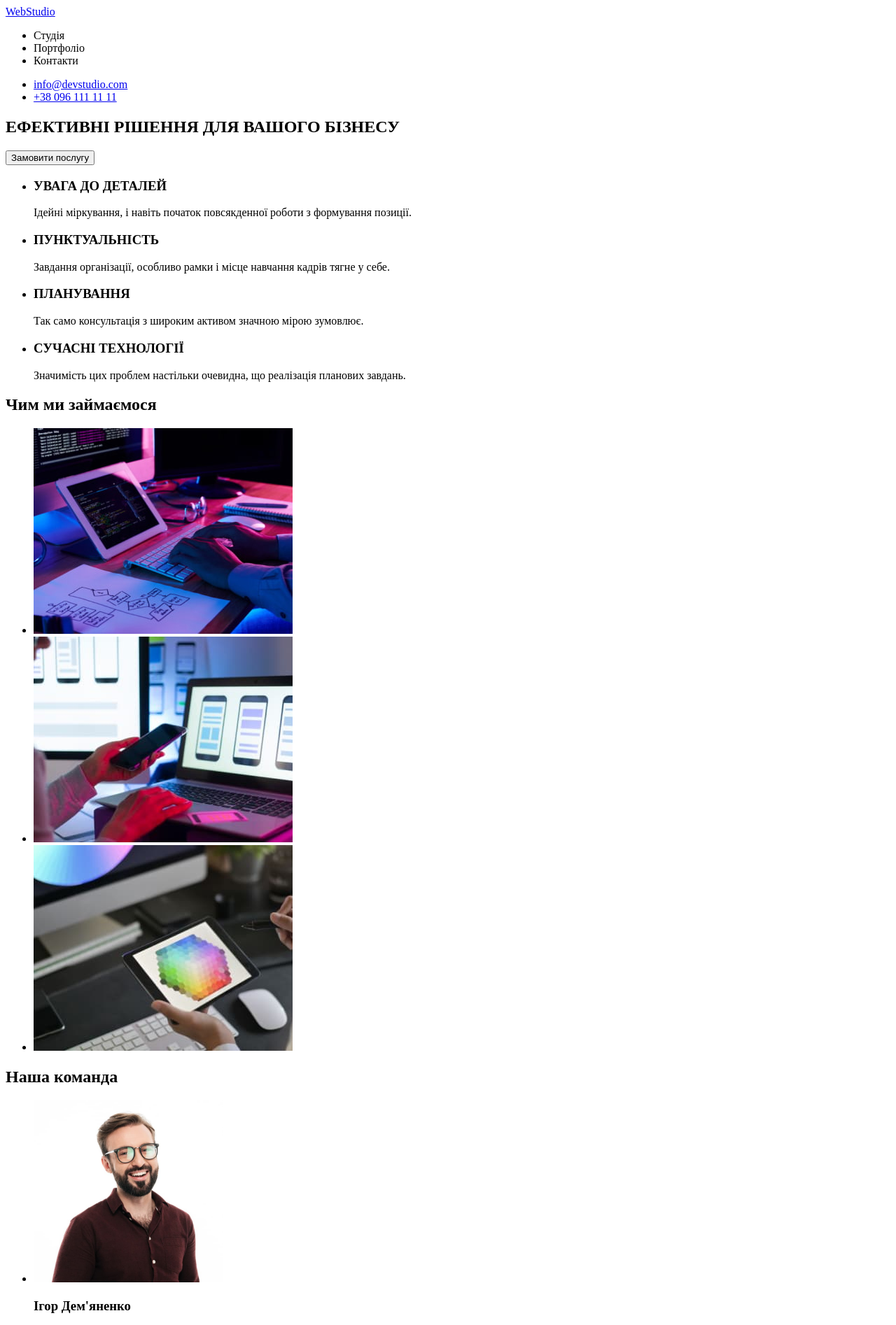
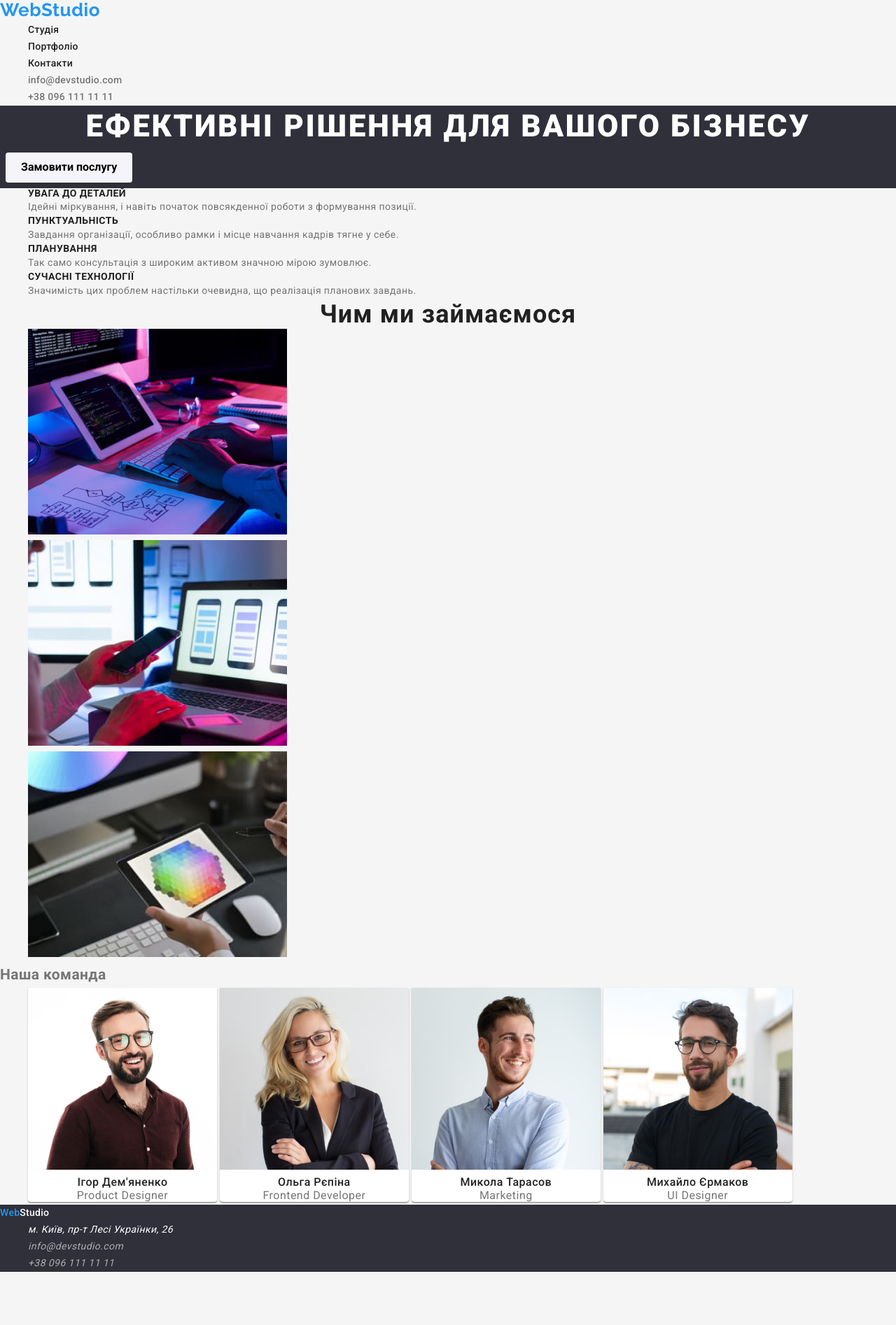
Before and after one commit to Anzhelika-Light/goit-markup-hw-01, a plain HTML site: page index.html in a window 1280 px wide. Shown: the top 1894 px of the page at 70% size. After the commit the page ends 1818 px from the top, so only its background shows below. Drawn offline with Linux system fonts and the light colour scheme.

Commit message:
1st commit

```diff
--- /dev/null
+++ b/css/styles.css
@@ -0,0 +1,261 @@
+/* Defining variables */
+:root {
+  --accent-color: #2196f3;
+  --logo-header-second-color: #000000;
+  --text-color: #757575;
+  --title-text-color: #212121;
+  --filter-button-text-color: #212121;
+  --banner-background-color: #2f303a;
+  --banner-text-color: #ffffff;
+  --footer-text-color: #ffffff;
+  --footer-mail-and-phone-color: rgba(255, 255, 255, 0.6);
+
+  --primary-page-background-color: #f5f5f5;
+  --button-hover-color: #2196f3;
+  --button-hover-text-color: #ffffff;
+  --footer-background-color: #2f303a;
+  --team-section-background-color: #f5f4fa;
+  --teammate-background-color: #ffffff;
+  --filter-button-background-color: #f5f4fa;
+
+  --main-font-family: "Roboto", sans-serif;
+  --logo-font-family: "Raleway", sans-serif;
+}
+
+* {
+    box-sizing: border-box;
+    margin: 0;
+}
+
+/* Site nav */
+
+body {
+    background-color: var(--primary-page-background-color);
+    color: var(--text-color);
+    font-family: var(--main-font-family);
+    font-style: normal;
+    font-weight: 400;
+    font-size: 14px;
+    line-height: 1.71;
+    letter-spacing: 0.03em;
+}
+
+/* header */
+
+.header {
+    background-color: var(--banner-text-color);
+    height: 80px;
+}
+
+.nav-link {
+    text-decoration: none;
+}
+
+.list {
+    list-style: none;
+}
+
+.logo-header {
+    font-family: var(--logo-font-family);
+    font-weight: 700;
+    font-size: 26px;
+    line-height: 1.19;
+    color: var(--logo-header-second-color);
+}
+
+.logo-accent {
+    color: var(--accent-color);
+}
+
+.nav-link, .nav-contact {
+    font-weight: 500;
+    line-height: 1.14;
+    letter-spacing: 0.02em;
+    color: var(--title-text-color);
+}
+
+.nav-contact {
+    color: var(--text-color);
+    text-decoration: none;
+}
+
+.list {
+    list-style: none;
+}
+
+.nav-link:hover,
+.nav-link:focus,
+.link:hover,
+.link:focus,
+.nav-contact:hover,
+.nav-contact:focus {
+    color: var(--accent-color);
+}
+
+/* index.html - section 1 */
+
+.title {
+    background-color: var(--banner-background-color);
+}
+
+.title h1 {
+    font-weight: 900;
+    font-size: 44px;
+    line-height: 1.36;
+    text-align: center;
+    letter-spacing: 0.06em;
+    text-transform: uppercase;
+    color: var(--banner-text-color);
+}
+
+.title-button {
+    font-family: inherit;
+    font-weight: 700;
+    font-size: 16px;
+    line-height: 1.88;
+    background-color: var(--team-section-background-color);
+    border-radius: 4px;
+    border: none;
+    padding: 6px 22px;
+    margin: 8px;
+}
+
+.title-button:hover,
+.title-button:focus {
+    background: var(--button-hover-color);
+    color: var(--banner-text-color);
+    box-shadow: 0px 4px 4px rgba(0, 0, 0, 0.15);
+    border-radius: 4px;
+    cursor: pointer;
+}
+
+/* index.html - наші переваги */
+
+.advantage-name {
+    font-weight: 700;
+    font-size: 14px;
+    line-height: 1.14;
+    letter-spacing: 0.03em;
+    text-transform: uppercase;
+    color: var(--title-text-color);
+}
+
+.advantage-description {
+    font-size: 14px;
+    line-height: 1.71;
+    letter-spacing: 0.03em;
+    color: var(--text-color);
+}
+
+/* index.html - Чим ми займаємося */
+
+.activities {
+    font-weight: 700;
+    font-size: 36px;
+    line-height: 1.17;
+    text-align: center;
+    letter-spacing: 0.03em;
+    color: var(--title-text-color);
+}
+
+/* index.html - Наша команда */
+
+.teammate {
+    background-color: var(--teammate-background-color);
+    box-shadow: 0px 1px 3px rgba(0, 0, 0, 0.12), 0px 1px 1px rgba(0, 0, 0, 0.14), 0px 2px 1px rgba(0, 0, 0, 0.2);
+    border-radius: 0px 0px 4px 4px;
+    display: inline-block;
+}
+
+.teammate-name {
+    font-weight: 500;
+    font-size: 16px;
+    line-height: 1.19;
+    text-align: center;
+    letter-spacing: 0.03em;
+    color: var(--title-text-color);
+}
+
+.teammate-position {
+    font-size: 16px;
+    line-height: 1.19;
+    text-align: center;
+    letter-spacing: 0.03em;
+    color: var(--text-color);
+}
+
+/* portfolio - filter pannel */
+
+.filter-item {
+    font-family: inherit;
+    font-weight: 500;
+    font-size: 16px;
+    line-height: 1.63;
+    text-align: center;
+    letter-spacing: inherit;
+    color: var(--filter-button-text-color);
+}
+
+.filter-button {
+    background: var(--team-section-background-color);
+    border-radius: 4px;
+    border: none;
+    padding: 6px 22px;
+    margin: 8px;
+}
+
+.filter-button:hover,
+.filter-button:focus {
+    background: var(--button-hover-color);
+    color: var(--button-hover-text-color);
+    box-shadow: 0px 3px 1px rgba(0, 0, 0, 0.1), 0px 1px 2px rgba(0, 0, 0, 0.08), 0px 2px 2px rgba(0, 0, 0, 0.12);
+    border-radius: 4px;
+    cursor: pointer;
+}
+
+/* portfolio - list of projects */
+
+.project {
+    display: inline-block;
+}
+
+.project-link {
+    text-decoration: none;
+}
+
+.project-title {
+    color: var(--title-text-color);
+    font-weight: 700;
+    font-size: 18px;
+    line-height: 2;
+    letter-spacing: 0.06em;
+}
+
+.project-description {
+    font-size: 16px;
+    line-height: 1.88;
+    letter-spacing: 0.03em;
+    color: var(--text-color);
+}
+
+/* footer */
+
+.footer {
+   background: var(--footer-background-color);
+}
+
+.logo-footer {
+    color: var(--footer-text-color);
+}
+
+.link-1 {
+    color: var(--footer-text-color);
+}
+
+.link-2, .link-3 {
+    color: var(--footer-mail-and-phone-color);
+}
+
+.link {
+    text-decoration: none;;
+}
--- a/index.html
+++ b/index.html
@@ -5,56 +5,62 @@
     <meta charset="UTF-8">
     <meta http-equiv="X-UA-Compatible" content="IE=edge">
     <meta name="viewport" content="width=device-width, initial-scale=1.0">
-    <title>Document</title>
+    <title>Студія</title>
+    <link rel="preconnect" href="https://fonts.googleapis.com">
+    <link rel="preconnect" href="https://fonts.gstatic.com" crossorigin>
+    <link
+        href="https://fonts.googleapis.com/css2?family=Raleway:wght@700&family=Roboto:wght@400;500;700;900&display=swap"
+        rel="stylesheet">
+    <link rel="stylesheet" href="./css/styles.css">
 </head>
 
 <body>
     <header>
-        <nav>
-            <a href="./index.html">WebStudio</a>
-            <ul>
-                <li>Студія</li>
-                <li>Портфоліо</li>
-                <li>Контакти</li>
+        <nav class="nav">
+            <a href="./index.html" class="logo-header nav-link"><span class="logo-accent">Web</span>Studio</a>
+            <ul class="nav-list list">
+                <li><a href="./index.html" class="nav-link">Студія</a></li>
+                <li><a href="./portfolio.html" class="nav-link">Портфоліо</a></li>
+                <li><a href="./index.html" class="nav-link">Контакти</a></li>
             </ul>
         </nav>
-        <ul>
-            <li><a href="mailto:info@devstudio.com">info@devstudio.com</a></li>
-            <li><a href="tel:+380961111111">+38 096 111 11 11</a></li>
+        <ul class="header-contacts list">
+            <li><a href="mailto:info@devstudio.com" class="nav-contact">info@devstudio.com</a></li>
+            <li><a href="tel:+380961111111" class="nav-contact">+38 096 111 11 11</a></li>
         </ul>
     </header>
 
     <main>
-        <section>
-            <h1>ЕФЕКТИВНІ РІШЕННЯ ДЛЯ ВАШОГО БІЗНЕСУ</h1>
-            <button type="button">Замовити послугу</button>
+        <section class="title">
+            <h1>Ефективні рішення для вашого бізнесу</h1>
+            <button type="button" class="title-button">Замовити послугу</button>
         </section>
 
         <section>
             <h2 hidden>Наші переваги</h2>
-            <ul>
+            <ul class="list">
                 <li>
-                    <h3>УВАГА ДО ДЕТАЛЕЙ</h3>
-                    <p>Ідейні міркування, і навіть початок повсякденної роботи з формування позиції.</p>
+                    <h3 class="advantage-name">Увага до деталей</h3>
+                    <p class="advantage-description">Ідейні міркування, і навіть початок повсякденної роботи з формування позиції.</p>
                 </li>
                 <li>
-                    <h3>ПУНКТУАЛЬНІСТЬ</h3>
-                    <p>Завдання організації, особливо рамки і місце навчання кадрів тягне у себе.</p>
+                    <h3 class="advantage-name">Пунктуальність</h3>
+                    <p class="advantage-description">Завдання організації, особливо рамки і місце навчання кадрів тягне у себе.</p>
                 </li>
                 <li>
-                    <h3>ПЛАНУВАННЯ</h3>
-                    <p>Так само консультація з широким активом значною мірою зумовлює.</p>
+                    <h3 class="advantage-name">Планування</h3>
+                    <p class="advantage-description">Так само консультація з широким активом значною мірою зумовлює.</p>
                 </li>
                 <li>
-                    <h3>СУЧАСНІ ТЕХНОЛОГІЇ</h3>
-                    <p>Значимість цих проблем настільки очевидна, що реалізація планових завдань.</p>
+                    <h3 class="advantage-name">Сучасні технології</h3>
+                    <p class="advantage-description">Значимість цих проблем настільки очевидна, що реалізація планових завдань.</p>
                 </li>
             </ul>
         </section>
 
         <section>
-            <h2>Чим ми займаємося</h2>
-            <ul>
+            <h2 class="activities">Чим ми займаємося</h2>
+            <ul class="list">
                 <li><img src="./images/img-1-optimized.jpg" alt="Створення сайту" width="370" height="294"></li>
                 <li><img src="./images/img-2-optimized.jpg" alt="Просування сайту" width="370" height="294"></li>
                 <li><img src="./images/img-3-optimized.jpg" alt="Редизайн сайту" width="370" height="294"></li>
@@ -62,40 +68,41 @@
         </section>
 
         <section>
-            <h2>Наша команда</h2>
-            <ul>
-                <li>
+            <h2 class="teammates">Наша команда</h2>
+            <ul class="list">
+                <li class="teammate">
                     <img src="./images/team-member-1-optimized.jpg" alt="Ігор Дем'яненко" width="270" height="260">
-                    <h3>Ігор Дем'яненко</h3>
-                    <p>Product Designer</p>
+                    <h3 class="teammate-name">Ігор Дем'яненко</h3>
+                    <p class="teammate-position">Product Designer</p>
                 </li>
-                <li>
+                <li class="teammate">
                     <img src="./images/team-member-2-optimized.jpg" alt="Ольга Рєпіна" width="270" height="260">
-                    <h3>Ольга Рєпіна</h3>
-                    <p>Frontend Developer</p>
+                    <h3 class="teammate-name">Ольга Рєпіна</h3>
+                    <p class="teammate-position">Frontend Developer</p>
                 </li>
-                <li>
+                <li class="teammate">
                     <img src="./images/team-member-3-optimized.jpg" alt="Микола Тарасов" width="270" height="260">
-                    <h3>Микола Тарасов</h3>
-                    <p>Marketing</p>
+                    <h3 class="teammate-name">Микола Тарасов</h3>
+                    <p class="teammate-position">Marketing</p>
                 </li>
-                <li>
+                <li class="teammate">
                     <img src="./images/team-member-4-optimized.jpg" alt="Микола Тарасов" width="270" height="260">
-                    <h3>Михайло Єрмаков</h3>
-                    <p>UI Designer</p>
+                    <h3 class="teammate-name">Михайло Єрмаков</h3>
+                    <p class="teammate-position">UI Designer</p>
                 </li>
             </ul>
         </section>
 
     </main>
-    <footer>
-        <a href="./index.html">WebStudio</a></li>
-        <address></address>
-            <ul>
-                <li><a href="https://www.google.com/maps/place/%D0%B1%D1%83%D0%BB%D1%8C%D0%B2%D0%B0%D1%80+%D0%9B%D0%B5%D1%81%D1%96+%D0%A3%D0%BA%D1%80%D0%B0%D1%97%D0%BD%D0%BA%D0%B8,+26,+%D0%9A%D0%B8%D1%97%D0%B2,+02000/@50.4265807,30.5383858,17z/data=!3m1!4b1!4m5!3m4!1s0x40d4cf0e033ecbe9:0x57a4dffefec77da0!8m2!3d50.4265807!4d30.5383858">м. Київ, пр-т Лесі Українки, 26</a></li>
-                <li><a href="mailto:info@devstudio.com">info@devstudio.com</a></li>
-                <li><a href="tel:+380961111111">+38 096 111 11 11</a></li>
-            </ul>
+    <footer class="footer">
+        <a href="./index.html" class="logo-footer nav-link"><span class="logo-accent">Web</span>Studio</a>
+        <address>
+        <ul class="list">
+            <li><a href="https://www.google.com/maps/place/%D0%B1%D1%83%D0%BB%D1%8C%D0%B2%D0%B0%D1%80+%D0%9B%D0%B5%D1%81%D1%96+%D0%A3%D0%BA%D1%80%D0%B0%D1%97%D0%BD%D0%BA%D0%B8,+26,+%D0%9A%D0%B8%D1%97%D0%B2,+02000/@50.4265807,30.5383858,17z/data=!3m1!4b1!4m5!3m4!1s0x40d4cf0e033ecbe9:0x57a4dffefec77da0!8m2!3d50.4265807!4d30.5383858"
+                    class="link link-1">м. Київ, пр-т Лесі Українки, 26</a></li>
+            <li><a href="mailto:info@devstudio.com" class="link link-2">info@devstudio.com</a></li>
+            <li><a href="tel:+380961111111" class="link link-3">+38 096 111 11 11</a></li>
+        </ul>
         </address>
     </footer>
 </body>
```
Also changed, not shown: index-start.html (added, +104 -0 lines), portfolio.html (added, +141 -0 lines), images/project-1.jpg (added), images/project-2.jpg (added), images/project-3.jpg (added), images/project-4.jpg (added), images/project-5.jpg (added), images/project-6.jpg (added), images/project-7.jpg (added), images/project-8.jpg (added), images/project-9.jpg (added).
